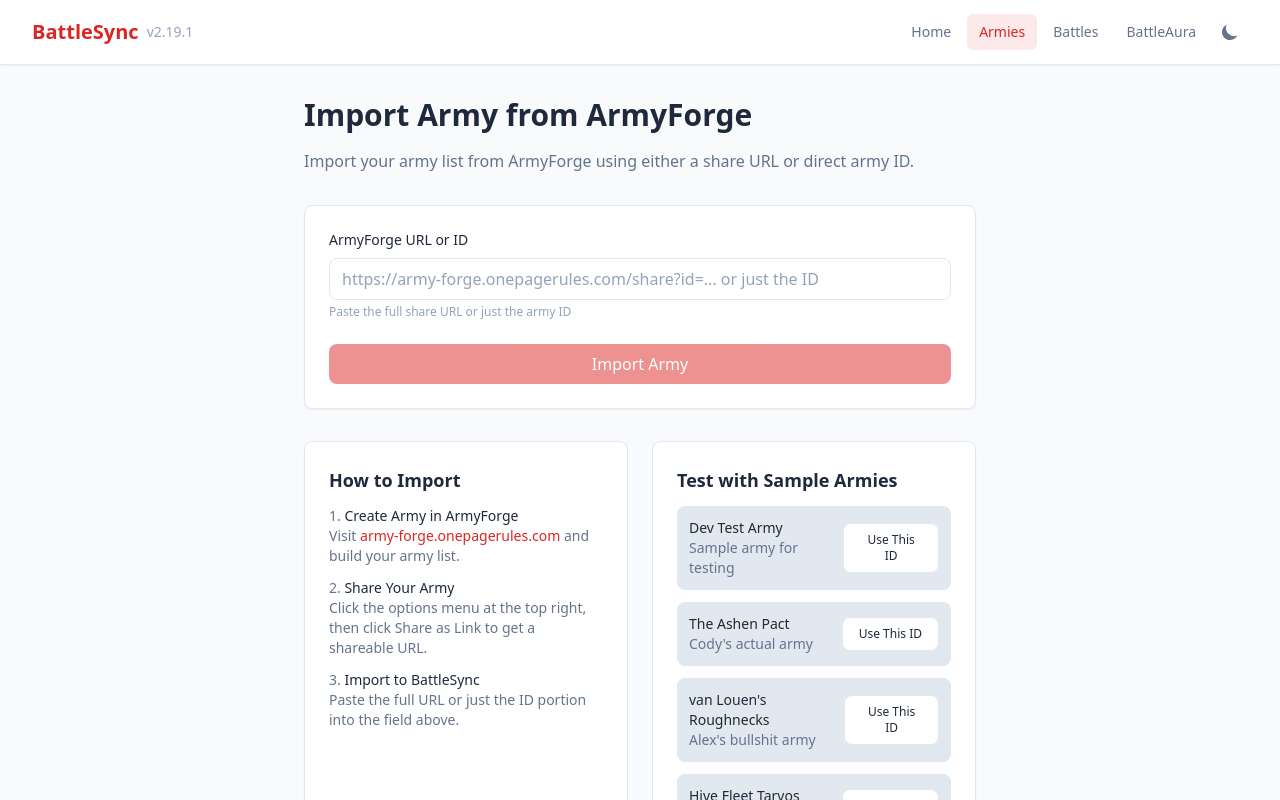
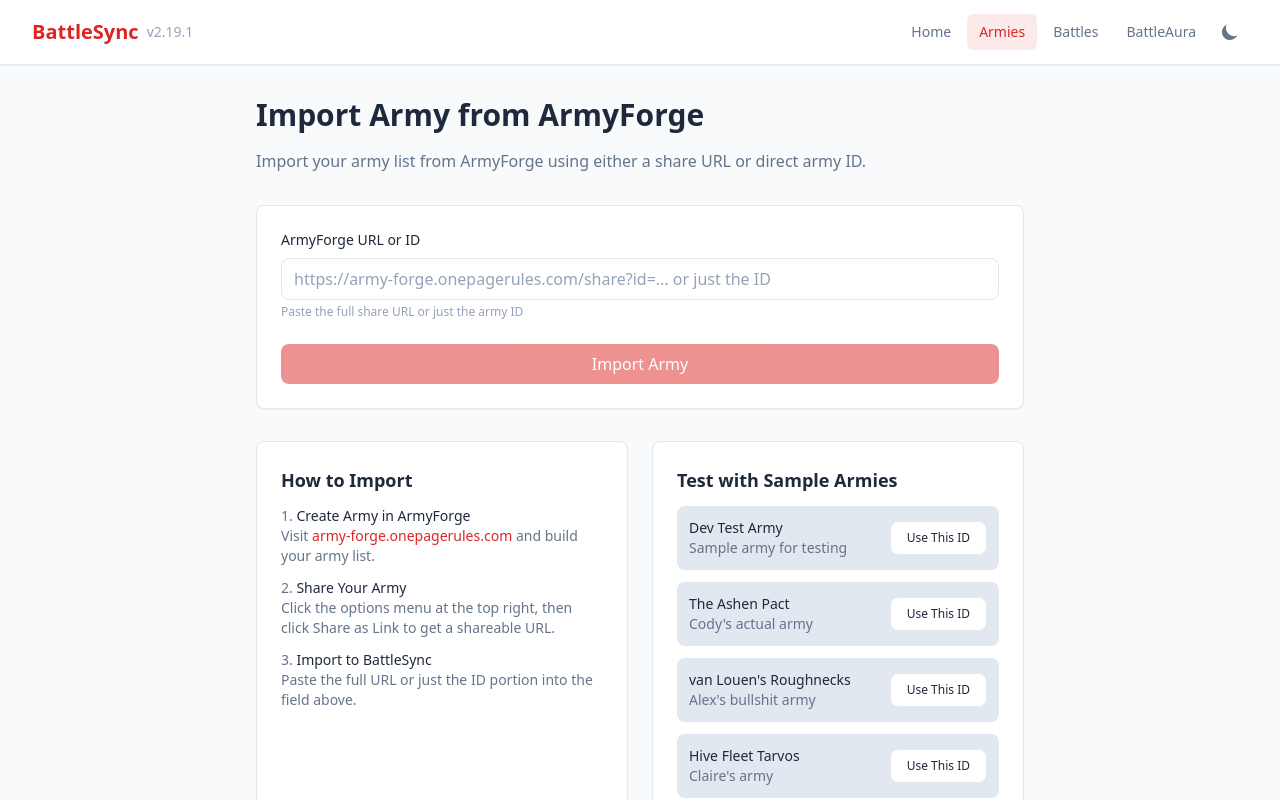
Before and after one commit to Majawat/battlesync, a React (Vite) app in the folder frontend/: page /armies/import in a window 1280 px wide. Shown: the top 800 px of the page. Built offline with nearby package versions, Linux system fonts and the light colour scheme; no server answers.

Commit message:
increase width of import page a bit

```diff
--- a/frontend/src/pages/ArmyImportPage.tsx
+++ b/frontend/src/pages/ArmyImportPage.tsx
@@ -52,7 +52,7 @@
   };
 
   return (
-    <div className="max-w-2xl mx-auto space-y-8">
+    <div className="max-w-3xl mx-auto space-y-8">
       {/* Header */}
       <div>
         <h1 className="text-3xl font-bold text-battle-text-primary-light dark:text-battle-text-primary-dark mb-4">
```
